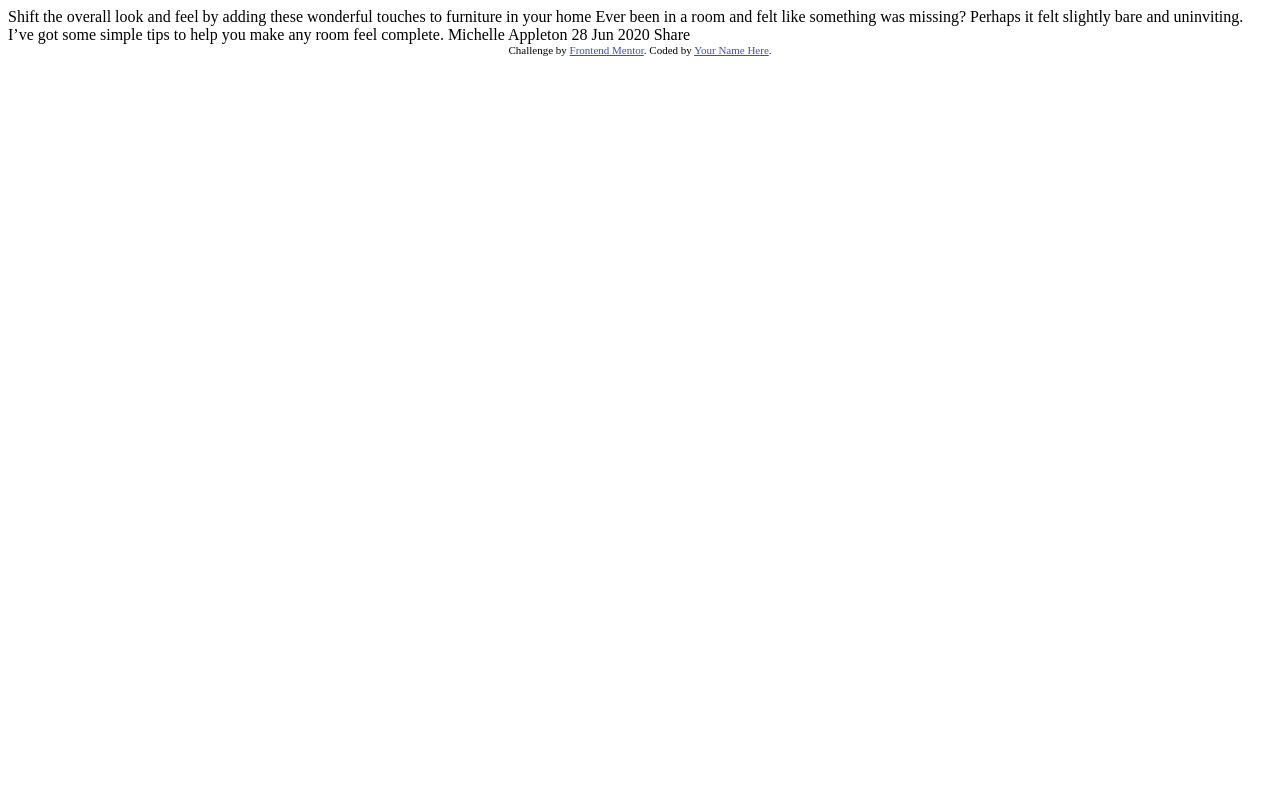
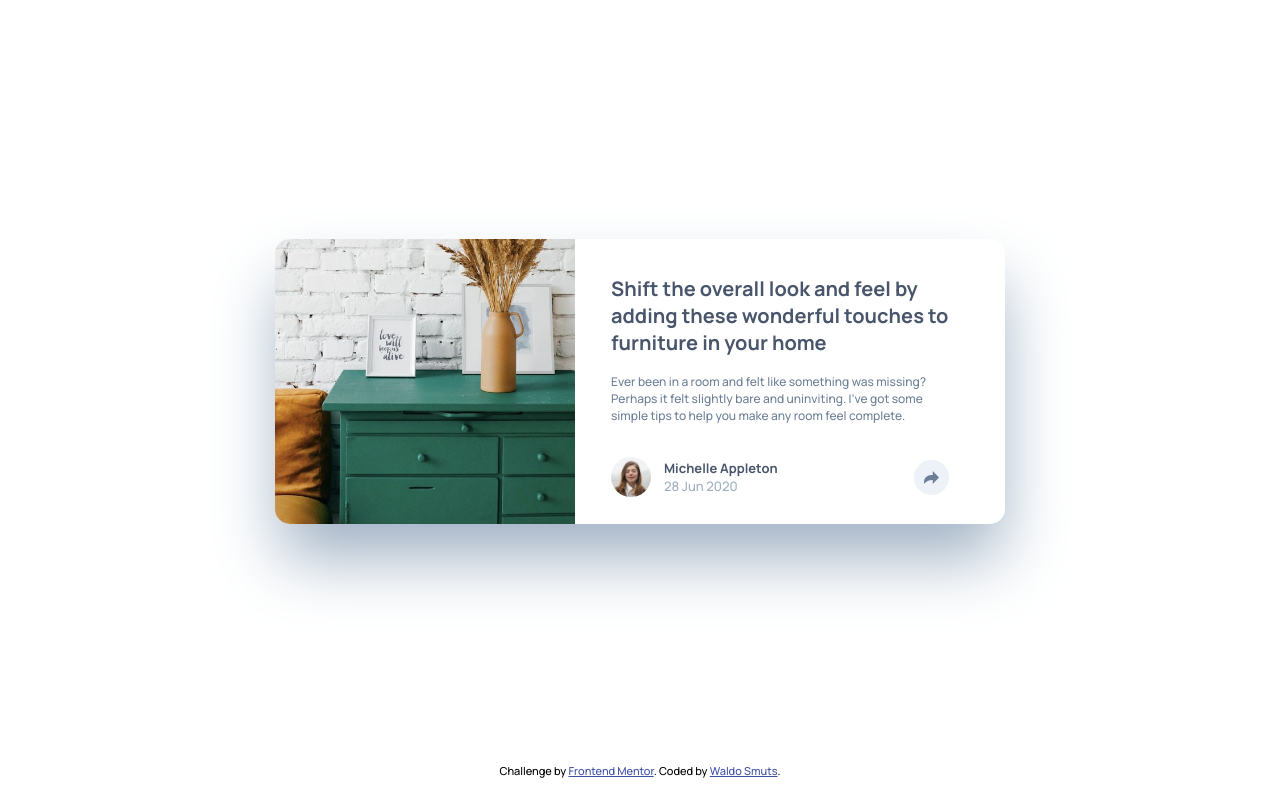
Before and after one commit to waldosmuts/article-preview-component-main, a plain HTML site: page index.html in a window 1280 px wide. Drawn offline with Linux system fonts and the light colour scheme.

Commit message:
first solution

```diff
--- /dev/null
+++ b/app.js
@@ -0,0 +1,22 @@
+const footerShareButton = document.querySelector(".footer-share-button");
+const socialShareButton = document.querySelector(".social-share-button");
+const shareMenu = document.querySelector(".share-menu");
+const articleFooter = document.querySelector(".article-footer");
+
+footerShareButton.addEventListener("click", () => {
+    if (window.innerWidth < 800) {
+        shareMenu.style.display = "flex";
+        articleFooter.style.display = "none";
+    } else {
+        shareMenu.classList.toggle("social-menu-desktop");
+        socialShareButton.style.display = "none";
+    }
+    footerShareButton.classList.toggle("button-active");
+})
+
+socialShareButton.addEventListener("click", () => {
+    if (window.innerWidth < 800) {
+        shareMenu.style.display = "none";
+        articleFooter.style.display = "flex";
+    }
+})
--- a/index.html
+++ b/index.html
@@ -13,23 +13,59 @@
 </head>
 
 <body>
-
-  Shift the overall look and feel by adding these wonderful
-  touches to furniture in your home
-
-  Ever been in a room and felt like something was missing? Perhaps
-  it felt slightly bare and uninviting. I’ve got some simple tips
-  to help you make any room feel complete.
-
-  Michelle Appleton
-  28 Jun 2020
-
-  Share
-
+  <div class="wrapper">
+    <article class="card">
+      <div class="image-container">
+        <img src="images/drawers.jpg" alt="Drawers" class="article-image">
+      </div>
+      <div class="article-content">
+        <div class="article-body">
+          <h2>
+            Shift the overall look and feel by adding these wonderful
+            touches to furniture in your home
+          </h2>
+          <p>
+            Ever been in a room and felt like something was missing? Perhaps
+            it felt slightly bare and uninviting. I’ve got some simple tips
+            to help you make any room feel complete.
+          </p>
+        </div>
+        <div class="share-menu">
+          <span>SHARE</span>
+          <div class="social-links">
+            <a href="#facebook"><img src="images/icon-facebook.svg" alt="Share on Facebook"></a><a href="#twitter"><img
+                src="images/icon-twitter.svg" alt="Share on Twitter"></a><a href="#pinterest"><img
+                src="images/icon-pinterest.svg" alt="Share on Pinterest"></a>
+          </div>
+          <div class="share-button social-share-button">
+            <svg xmlns="http://www.w3.org/2000/svg" width="15" height="13">
+              <path
+                d="M15 6.495L8.766.014V3.88H7.441C3.33 3.88 0 7.039 0 10.936v2.049l.589-.612C2.59 10.294 5.422 9.11 8.39 9.11h.375v3.867L15 6.495z" />
+            </svg>
+          </div>
+          <div class="triangle"></div>
+        </div>
+        <footer class="article-footer">
+          <img src="images/avatar-michelle.jpg" alt="Author Avatar" class="author-avatar">
+          <div class="footer-info">
+            <h3>Michelle Appleton</h3>
+            <span>28 Jun 2020</span>
+          </div>
+          <div class="share-button footer-share-button">
+            <svg xmlns="http://www.w3.org/2000/svg" width="15" height="13">
+              <path
+                d="M15 6.495L8.766.014V3.88H7.441C3.33 3.88 0 7.039 0 10.936v2.049l.589-.612C2.59 10.294 5.422 9.11 8.39 9.11h.375v3.867L15 6.495z" />
+            </svg>
+          </div>
+        </footer>
+      </div>
+    </article>
+  </div>
   <div class="attribution">
     Challenge by <a href="https://www.frontendmentor.io?ref=challenge" target="_blank">Frontend Mentor</a>.
-    Coded by <a href="#">Your Name Here</a>.
+    Coded by <a href="https://github.com/waldosmuts">Waldo Smuts</a>.
   </div>
+  <script src="app.js"></script>
 </body>
 
 </html>
--- a/main.css
+++ b/main.css
@@ -1,7 +1,219 @@
+html, body {
+    height: 100%;
+}
+
+body {
+    margin: 0;
+    font-size: 13px;
+    font-family: 'Manrope', sans-serif;
+    display: flex;
+    flex-direction: column;
+}
+
+.wrapper {
+    display: flex;
+    flex-direction: column;
+    align-items: center;
+    justify-content: center;
+    margin: auto 0;
+}
+
+.card {
+    display: flex;
+    flex-direction: column;
+    width: 330px;
+    border-radius: 15px;
+    margin: 50px 0;
+    box-shadow: 1px 38px 67px -5px rgba(158,175,194,1);
+    min-height: 200px;
+}
+
+.image-container {
+    overflow: hidden;
+    border-radius: 15px 15px 0 0;
+    width: 330px;
+    flex-shrink: 0;
+}
+
+.article-image {
+    height: 200px;
+    width: 330px;
+    object-fit: cover;
+    object-position: 0 -15px;
+}
+
+.article-content {
+    display: flex;
+    flex-direction: column;
+}
+
+.article-body {
+    margin: 36px 36px 0.5em 36px;
+}
+
+.card h2 {
+    font-weight: 700;
+    font-size: 16px;
+    color: hsl(217, 19%, 35%);
+    margin-top: 0;
+}
+
+.card p {
+    font-weight: 500;
+    color: hsl(214, 17%, 51%);
+}
+
+.article-footer {
+    display: flex;
+    flex-direction: row;
+    margin: 15px 36px 15px 36px;
+    align-items: center;
+}
+
+.author-avatar {
+    width: 40px;
+    height: 40px;
+    border-radius: 50%;
+}
+
+.footer-info {
+    display: flex;
+    flex-direction: column;
+    justify-content: center;
+    width: 100%;
+    margin-left: 1em;
+}
+
+.footer-info h3 {
+    font-size: 13px;
+    font-weight: 700;
+    color: hsl(217, 19%, 35%);
+    margin: 0;
+}
+
+.footer-info span {
+    color: hsl(212, 23%, 69%);
+}
+
+.share-button {
+    width: 35px;
+    height: 35px;
+    border-radius: 50%;
+}
+
+.share-button svg {
+    position: relative;
+    left: 10px;
+    top: 10px;
+}
+
+.social-share-button {
+    background-color: hsl(214, 17%, 51%);
+    fill: hsl(210, 46%, 95%);
+}
+
+.footer-share-button {
+    flex-shrink: 0;
+    background-color: hsl(210, 46%, 95%);
+    fill: hsl(214, 17%, 51%);
+}
+
+.footer-share-button:hover {
+    background-color: hsl(214, 17%, 51%);
+    fill: hsl(210, 46%, 95%);
+}
+
+.share-menu {
+    display: none;
+    justify-content: space-between;
+    height: 70px;
+    align-items: center;
+    background-color: hsl(217, 19%, 35%);
+    padding: 0 36px;
+}
+
+.share-menu span {
+    font-weight: 500;
+    color: hsl(212, 23%, 69%);
+    letter-spacing: 0.5em;
+}
+
+.social-links {
+    margin-left: -25px;
+}
+
+.social-links a {
+    margin: 0 7px;
+}
+
 .attribution {
-    font-size: 11px; text-align: center;
+    width: 100%;
+    padding-bottom: 2em;
+    font-size: 11px;
+    text-align: center;
 }
 
 .attribution a {
     color: hsl(228, 45%, 44%);
 }
+
+@media screen and (min-width: 800px) {
+    .card {
+        flex-direction: row;
+        width: 710px;
+        height: 285px;
+        padding-right: 20px;
+    }
+
+    .article-image {
+        height: 300px;
+        width: 300px;
+        vertical-align: bottom;
+    }
+
+    .card h2 {
+        font-size: 20px;
+    }
+
+    .card p {
+        font-size: 12px;
+    }
+
+    .image-container {
+        overflow: hidden;
+        border-radius: 15px 0 0 15px;
+        width: 300px;
+        flex-shrink: 0;
+    }
+}
+
+.button-active {
+    background-color: hsl(217, 19%, 35%);
+    fill: hsl(210, 46%, 95%);
+}
+
+.social-menu-desktop {
+    position: relative;
+    display: flex;
+    left: 230px;
+    top: -70px;
+    width: 180px;
+    height: 50px;
+    margin-bottom: -50px;
+    border-radius: 10px;
+}
+
+.social-menu-desktop .social-links {
+    margin-right: -80px;
+}
+
+.triangle {
+    position: relative;
+    bottom: -30px;
+    left: -75px;
+    width: 0;
+    height: 0;
+    border-left: 15px solid transparent;
+    border-right: 15px solid transparent;
+    border-top: 15px solid hsl(217, 19%, 35%);
+}
```
